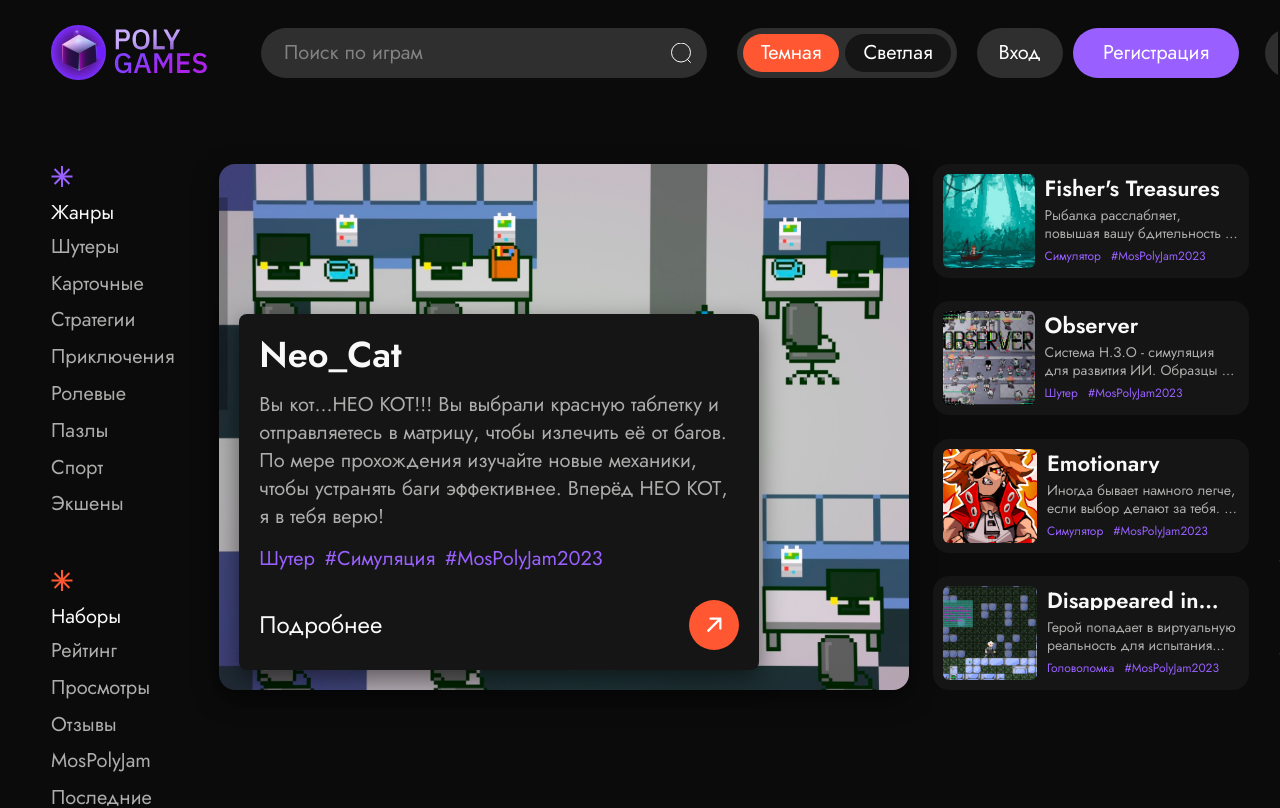
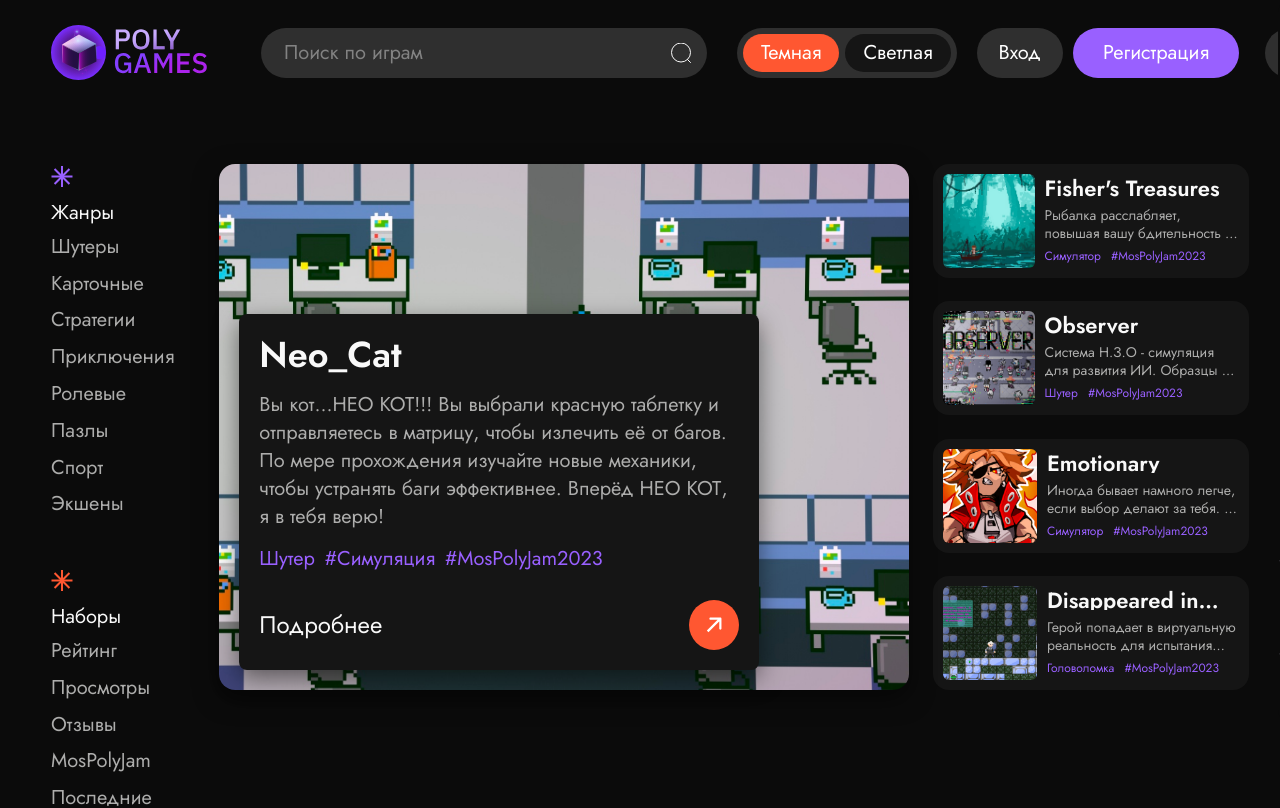
Before and after one commit to affectech/polygames-frontend, a React app in the folder frontend/: page /games in a window 1280 px wide. Shown: the top 808 px of the page. Built offline with nearby package versions, Linux system fonts and the light colour scheme.

Commit message:
исправление неточностей

```diff
--- a/frontend/src/components/App.scss
+++ b/frontend/src/components/App.scss
@@ -3,7 +3,6 @@
     color: $white-100;
     font-size: 2em;
     background-attachment: fixed;
-
 }
 
 .jumbo {
--- a/frontend/src/views/Catalog/AdSlider/AdBanner/AdBanner.jsx
+++ b/frontend/src/views/Catalog/AdSlider/AdBanner/AdBanner.jsx
@@ -3,7 +3,8 @@ import './AdBanner.scss'
 import { Link } from 'react-router-dom';
 function AdBanner({obj}) {
     return (
-        <div className="ad-banner"  style={{ backgroundImage: `url(${obj.image})` }}>
+        <div className="ad-banner">
+            <img src={obj.image} alt="Cover this Banner" className="ad-banner__image" />
             <div className="ad-banner__info">
                 <h2 className="ad-banner__title">{obj.name}</h2>
                 <p className="ad-banner__desc">{obj.desc}</p>
--- a/frontend/src/views/Catalog/AdSlider/AdBanner/AdBanner.scss
+++ b/frontend/src/views/Catalog/AdSlider/AdBanner/AdBanner.scss
@@ -1,6 +1,7 @@
 @import '@/variables-dark.scss';
 
 .ad-banner {
+    position: relative;
     display: flex;
     align-items: flex-end;
     border-radius: 16px;
@@ -97,3 +98,12 @@
         }
     }
 }
+
+.ad-banner__image {
+    border-radius: 16px;
+    z-index: -1;
+    position: absolute;
+    object-fit: cover;
+    height: 100%;
+    width: 100%;
+}
--- a/frontend/src/views/Catalog/AdSlider/AdSlider.jsx
+++ b/frontend/src/views/Catalog/AdSlider/AdSlider.jsx
@@ -55,19 +55,19 @@ const game5 = {
 }
 function AdSlider() {
     return (
-        <section className="ad-slider">
+        <section className="ads-slider">
             <AdBanner obj={game1} />
-            <ul className="ad-slider__list">
-                <li className="ad-slider__item">
+            <ul className="ads-slider__list">
+                <li className="ads-slider__item">
                     <AdBand obj={game2} />
                 </li>
-                <li className="ad-slider__item">
+                <li className="ads-slider__item">
                     <AdBand obj={game3} />
                 </li>
-                <li className="ad-slider__item">
+                <li className="ads-slider__item">
                     <AdBand obj={game4} />
                 </li>
-                <li className="ad-slider__item">
+                <li className="ads-slider__item">
                     <AdBand obj={game5} />
                 </li>
             </ul>
--- a/frontend/src/views/Catalog/AdSlider/AdSlider.scss
+++ b/frontend/src/views/Catalog/AdSlider/AdSlider.scss
@@ -1,11 +1,11 @@
 @import '@/variables-dark.scss';
 
-.ad-slider {
-    display: flex;
+.ads-slider {
+    display: flex !important;
     gap: 24px;
 }
 
-.ad-slider__list {
+.ads-slider__list {
     display: flex;
     flex-direction: column;
     list-style: none;
--- a/frontend/src/views/Home/Functions/Ability/Ability.jsx
+++ b/frontend/src/views/Home/Functions/Ability/Ability.jsx
@@ -15,9 +15,9 @@ const Ability = ({ data }) => {
             <div className="ability__action">
                 <p className="ability__desc">{desc}</p>
                 <svg className="ability__icon" xmlns="http://www.w3.org/2000/svg" width="34" height="34" viewBox="0 0 34 34" fill="none">
-                    <path d="M25.5 18.4167V26.9167C25.5 27.6681 25.2015 28.3888 24.6701 28.9201C24.1388 29.4515 23.4181 29.75 22.6667 29.75H7.08333C6.33189 29.75 5.61122 29.4515 5.07986 28.9201C4.54851 28.3888 4.25 27.6681 4.25 26.9167V11.3333C4.25 10.5819 4.54851 9.86122 5.07986 9.32986C5.61122 8.79851 6.33189 8.5 7.08333 8.5H15.5833" stroke="#ADADAC" strokeWidth="2.83333" strokeLinecap="round" stroke-linejoin="round"/>
-                    <path d="M21.25 4.25H29.75V12.75" stroke="white" strokeWidth="2.83333" strokeLinecap="round" stroke-linejoin="round"/>
-                    <path d="M14.1665 19.8333L29.7498 4.25" stroke="white" strokeWidth="2.83333" strokeLinecap="round" stroke-linejoin="round"/>
+                    <path d="M25.5 18.4167V26.9167C25.5 27.6681 25.2015 28.3888 24.6701 28.9201C24.1388 29.4515 23.4181 29.75 22.6667 29.75H7.08333C6.33189 29.75 5.61122 29.4515 5.07986 28.9201C4.54851 28.3888 4.25 27.6681 4.25 26.9167V11.3333C4.25 10.5819 4.54851 9.86122 5.07986 9.32986C5.61122 8.79851 6.33189 8.5 7.08333 8.5H15.5833" stroke="#ADADAC" strokeWidth="2.83333" strokeLinecap="round" strokeLinejoin="round"/>
+                    <path d="M21.25 4.25H29.75V12.75" stroke="white" strokeWidth="2.83333" strokeLinecap="round" strokeLinejoin="round"/>
+                    <path d="M14.1665 19.8333L29.7498 4.25" stroke="white" strokeWidth="2.83333" strokeLinecap="round" strokeLinejoin="round"/>
                 </svg>
             </div>
         </Link>
--- a/frontend/src/views/Home/Genre/ListGenres/ListGenres.jsx
+++ b/frontend/src/views/Home/Genre/ListGenres/ListGenres.jsx
@@ -23,8 +23,8 @@ const ListGenres = () => {
 
     return (
         <ul className="genre__list-genres list-genres">
-            {popularGenres.map((genreObj) => (
-            <li className="list-genres__item">
+            {popularGenres.map((genreObj, index) => (
+            <li key={index} className="list-genres__item">
                 <SwitcherGenres key={genreObj.genre} onClick={() => handleGenreClick(genreObj.genre)} active={activeGenre === genreObj.genre}>{genreObj.genre}</SwitcherGenres>
             </li>
             ))}
```
